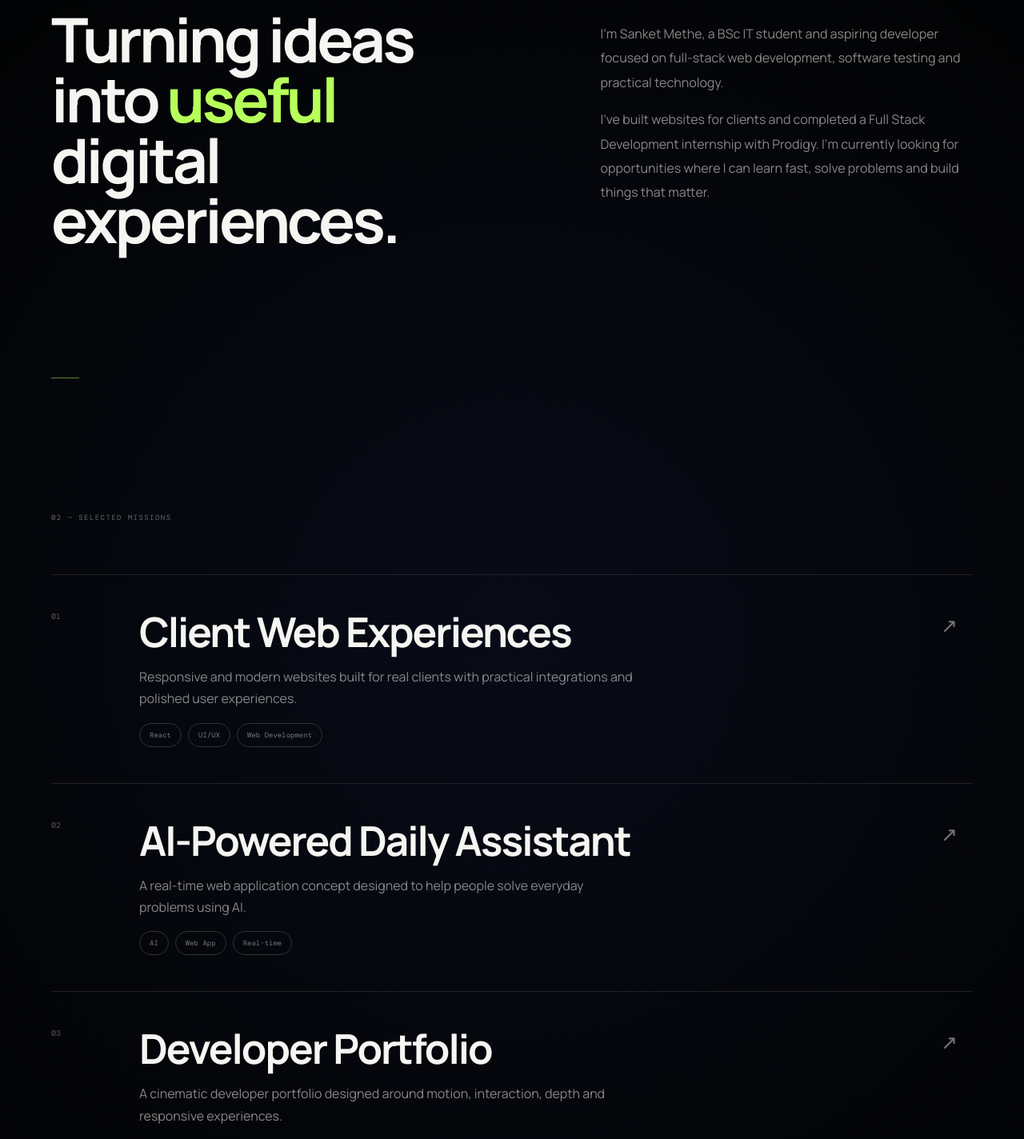
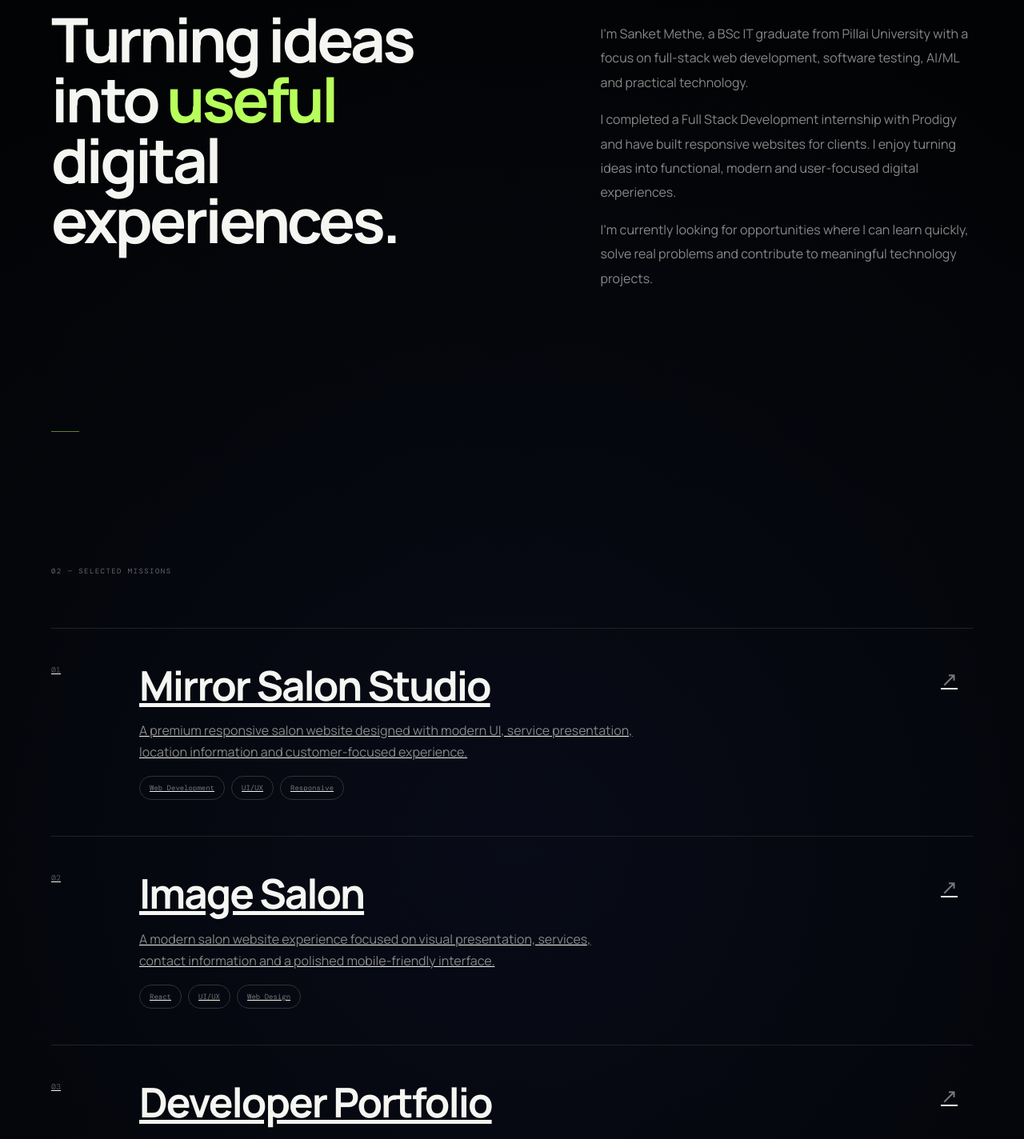
Before and after one commit to methesanket/sanket-methe-dev, a React (Vite) app: page / in a window 1280 px wide. Shown: the part 1040-2464 px from the top of the page at 80% size. Built offline with nearby package versions, Linux system fonts and the light colour scheme.

Commit message:
Update App.tsx

```diff
--- a/src/App.tsx
+++ b/src/App.tsx
@@ -22,24 +22,27 @@ const skills = [
 const projects = [
   {
     number: "01",
-    title: "Client Web Experiences",
+    title: "Mirror Salon Studio",
     description:
-      "Responsive and modern websites built for real clients with practical integrations and polished user experiences.",
-    tags: ["React", "UI/UX", "Web Development"],
+      "A premium responsive salon website designed with modern UI, service presentation, location information and customer-focused experience.",
+    tags: ["Web Development", "UI/UX", "Responsive"],
+    link: "https://pratik-salon-studio.emergent.host",
   },
   {
     number: "02",
-    title: "AI-Powered Daily Assistant",
+    title: "Image Salon",
     description:
-      "A real-time web application concept designed to help people solve everyday problems using AI.",
-    tags: ["AI", "Web App", "Real-time"],
+      "A modern salon website experience focused on visual presentation, services, contact information and a polished mobile-friendly interface.",
+    tags: ["React", "UI/UX", "Web Design"],
+    link: "https://imagesalon.lovable.app",
   },
   {
     number: "03",
     title: "Developer Portfolio",
     description:
-      "A cinematic developer portfolio designed around motion, interaction, depth and responsive experiences.",
-    tags: ["TypeScript", "GSAP", "Three.js"],
+      "A cinematic developer portfolio built around interactive space visuals, responsive design, GSAP motion and a NASA-inspired mission interface.",
+    tags: ["TypeScript", "GSAP", "Creative UI"],
+    link: "https://methesanket.github.io/sanket-methe-dev/",
   },
 ];
 
@@ -94,7 +97,10 @@ export default function App() {
         );
 
       gsap.utils.toArray<HTMLElement>(".section").forEach((section) => {
-        gsap.from(section.querySelector(".label"), {
+        const label = section.querySelector(".label");
+
+        if (label) {
+          gsap.from(label, {
             scrollTrigger: {
               trigger: section,
               start: "top 80%",
@@ -105,6 +111,7 @@ export default function App() {
             duration: 0.7,
             ease: "power2.out",
           });
+        }
       });
 
       gsap.from(".aboutgrid", {
@@ -257,12 +264,12 @@ export default function App() {
             <div className="mission-data">
               <div>
                 <span>STATUS</span>
-                <strong>ONLINE</strong>
+                <strong>AVAILABLE</strong>
               </div>
 
               <div>
-                <span>LOCATION</span>
-                <strong>INDIA</strong>
+                <span>EDUCATION</span>
+                <strong>BSC IT</strong>
               </div>
 
               <div>
@@ -289,16 +296,22 @@ export default function App() {
 
               <div>
                 <p>
-                  I'm Sanket Methe, a BSc IT student and aspiring developer
-                  focused on full-stack web development, software testing and
-                  practical technology.
+                  I'm Sanket Methe, a BSc IT graduate from Pillai University
+                  with a focus on full-stack web development, software testing,
+                  AI/ML and practical technology.
                 </p>
 
                 <p>
-                  I've built websites for clients and completed a Full Stack
-                  Development internship with Prodigy. I'm currently looking
-                  for opportunities where I can learn fast, solve problems and
-                  build things that matter.
+                  I completed a Full Stack Development internship with
+                  Prodigy and have built responsive websites for clients.
+                  I enjoy turning ideas into functional, modern and
+                  user-focused digital experiences.
+                </p>
+
+                <p>
+                  I'm currently looking for opportunities where I can learn
+                  quickly, solve real problems and contribute to meaningful
+                  technology projects.
                 </p>
               </div>
             </div>
@@ -310,8 +323,16 @@ export default function App() {
             <p className="label">02 — SELECTED MISSIONS</p>
 
             {projects.map((project) => (
-              <article className="project" key={project.number}>
-                <span className="project-number">{project.number}</span>
+              <a
+                className="project"
+                key={project.number}
+                href={project.link}
+                target="_blank"
+                rel="noreferrer"
+              >
+                <span className="project-number">
+                  {project.number}
+                </span>
 
                 <div>
                   <h3>{project.title}</h3>
@@ -326,7 +347,7 @@ export default function App() {
                 </div>
 
                 <span className="arrow">↗</span>
-              </article>
+              </a>
             ))}
           </section>
 
@@ -342,30 +363,62 @@ export default function App() {
             <div className="skills">
               {skills.map((skill, index) => (
                 <div key={skill}>
-                  <small>{String(index + 1).padStart(2, "0")}</small>
+                  <small>
+                    {String(index + 1).padStart(2, "0")}
+                  </small>
+
                   {skill}
                 </div>
               ))}
             </div>
           </section>
 
+          {/* EXPERIENCE */}
+
+          <section className="section">
+            <p className="label">04 — EXPERIENCE</p>
+
+            <div className="aboutgrid">
+              <h2>
+                Learning by <em>building.</em>
+              </h2>
+
+              <div>
+                <p>
+                  <strong>Full Stack Development Intern</strong>
+                </p>
+
+                <p>
+                  Prodigy InfoTech — Full Stack Development Internship.
+                </p>
+
+                <p>
+                  Worked on practical web development projects while
+                  strengthening frontend, backend and development workflow
+                  skills.
+                </p>
+
+                <p>
+                  <strong>Certification</strong>
+                </p>
+
+                <p>
+                  Full Stack Web Development
+                </p>
+              </div>
+            </div>
+          </section>
+
           {/* CONTACT */}
 
           <section id="contact" className="contact">
-            <p className="label">04 — COMMUNICATION CHANNEL</p>
+            <p className="label">05 — COMMUNICATION CHANNEL</p>
 
             <h2>
-              Ready for
+              Let's build
               <br />
-              <em>launch.</em>
+              <em>something.</em>
             </h2>
-
-            <a
-              className="email"
-              href="mailto:sanket.methe@example.com"
-            >
-              sanket.methe@example.com ↗
-            </a>
 
             <div className="social">
               <a
@@ -373,25 +426,26 @@ export default function App() {
                 target="_blank"
                 rel="noreferrer"
               >
-                GitHub
+                GitHub ↗
               </a>
 
               <a
-                href="https://www.linkedin.com/"
+                href="https://www.linkedin.com/in/Sanketmethe"
                 target="_blank"
                 rel="noreferrer"
               >
-                LinkedIn
+                LinkedIn ↗
               </a>
-
-              <a href="#">Resume</a>
             </div>
           </section>
         </main>
 
         <footer>
           <span>© 2026 SANKET METHE</span>
-          <span>SYSTEM ONLINE · ALL SYSTEMS NOMINAL</span>
+
+          <span>
+            SYSTEM ONLINE · ALL SYSTEMS NOMINAL
+          </span>
         </footer>
       </div>
     </>
```
Lines whose indentation alone changed are shown as unchanged.
